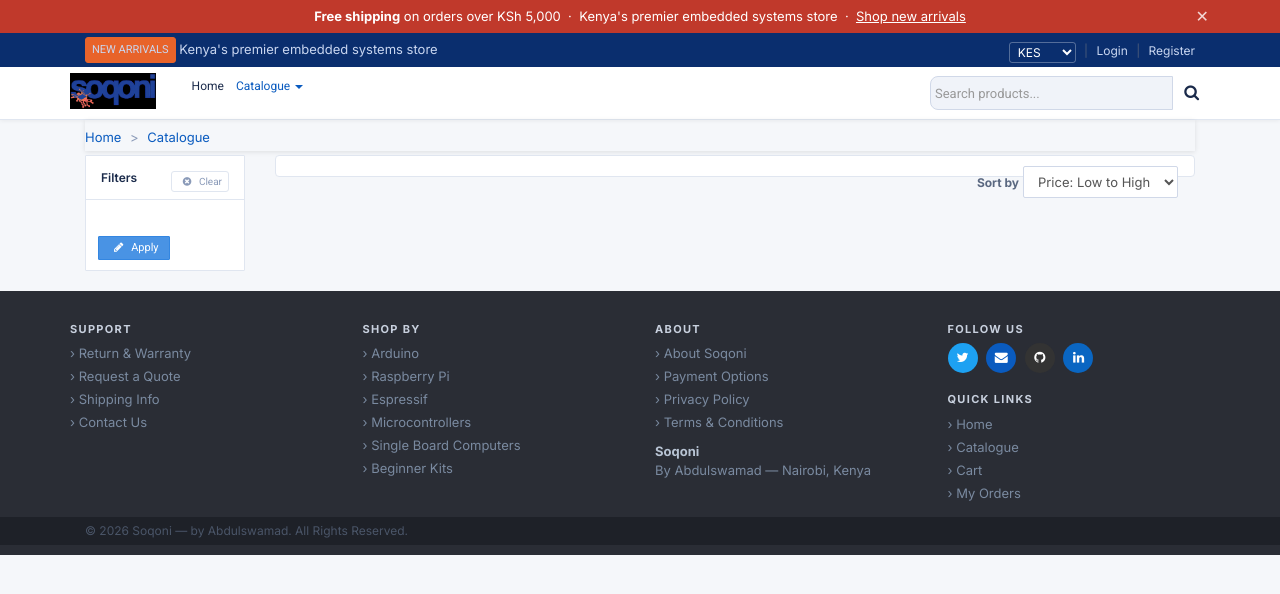
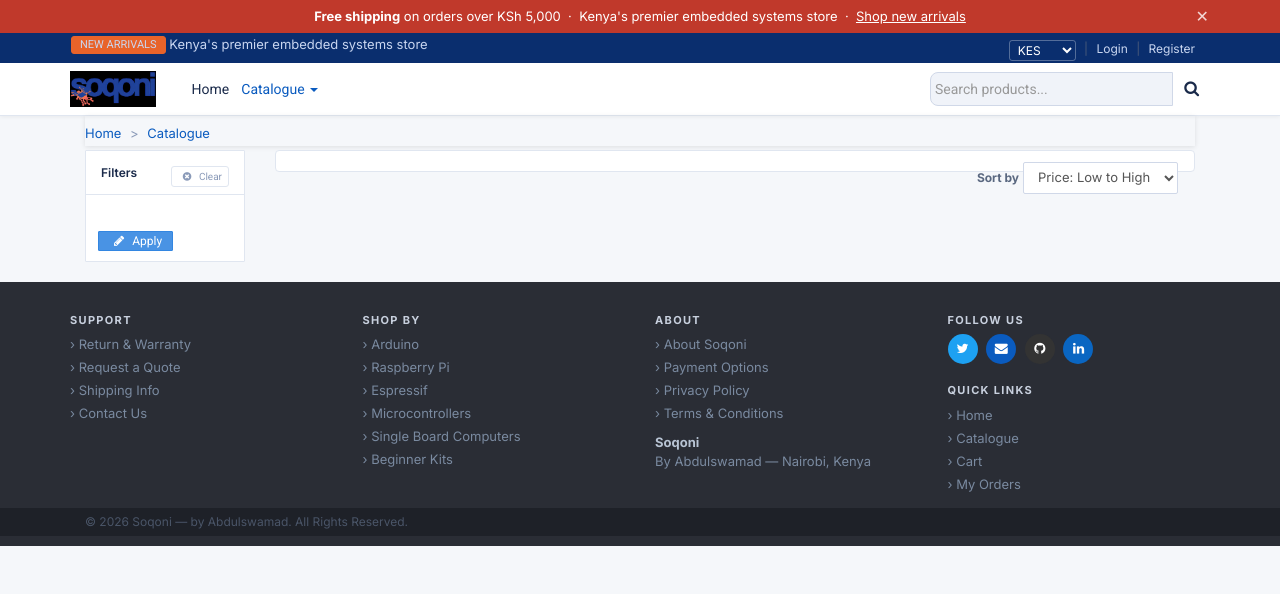
Before and after one commit to abdvswmdr/frontend-repo, a website: page public/category.html in a window 1280 px wide. Drawn offline with Linux system fonts and the light colour scheme; no server answers.

Commit message:
fixing padding

```diff
--- a/public/css/custom.css
+++ b/public/css/custom.css
@@ -13,7 +13,7 @@ h1, h2, h3, h4, h5 { font-weight: 600; }
 #top {
     background: #0a2e6e !important;
     color: #e8edf8 !important;
-    padding: 4px 0 !important;
+    padding: 2px 0 !important;
     font-size: 13px;
     white-space: nowrap;
 }
@@ -27,7 +27,9 @@ h1, h2, h3, h4, h5 { font-weight: 600; }
     background: #e8632a !important;
     border-color: #e8632a !important;
     font-size: 11px !important;
-    padding: 4px 6px !important;
+    padding: 0 8px !important;
+    margin-left: -14px;
+    align-items: center;
 }
 #top ul.menu > li + li:before { color: #4a5a7a !important; }
 
@@ -42,11 +44,11 @@ h1, h2, h3, h4, h5 { font-weight: 600; }
 .navbar-default .navbar-nav > li > a {
     color: #1a2a4a !important;
     font-weight: 400 !important;
-    font-size: 12px;
-    padding: 4px 6px;
+    font-size: 14px;
+    padding: 0px 6px;
     text-transform: none !important;
     letter-spacing: 0 !important;
-    line-height: 30px;
+    line-height: 52px;
     border-bottom: none !important;
 }
 .navbar-default .navbar-nav > li > a:hover,
@@ -56,8 +58,10 @@ h1, h2, h3, h4, h5 { font-weight: 600; }
     border-bottom: none !important;
 }
 .navbar-brand {
-    padding: 6px 15px !important;
+    padding: 0px 15px !important;
     height: 52px !important;
+    display: flex;
+    align-items: center;
 }
 .navbar-brand img.hidden-xs {
     max-height: 36px;
@@ -98,7 +102,7 @@ h1, h2, h3, h4, h5 { font-weight: 600; }
 .navbar-search-wrap .form-control {
     border-radius: 8px 0 0 8px !important;
     border: 1px solid #d0d8e8;
-    font-size: 13px;
+    font-size: 14px;
     height: 34px;
     padding-left: 4px;
     background: #f0f3f9;
@@ -122,7 +126,7 @@ h1, h2, h3, h4, h5 { font-weight: 600; }
     background: #0a5bbf !important;
     border-color: #0a5bbf !important;
     border-radius: 1px !important;
-    font-size: 13px;
+    font-size: 14px;
     padding: 4px 10px;
 }
 .navbar-buttons .btn.btn-primary:hover {
@@ -740,8 +744,8 @@ html, body { margin-bottom: 0 !important; padding-bottom: 0 !important; }
 }
 .sidebar-menu .checkbox input[type="checkbox"] { margin-top: 3px; }
 .sidebar-menu .btn-primary.btn-sm {
-    font-size: 11px !important;
-    padding: 3px 10px !important;
+    font-size: 12px !important;
+    padding: 0 10px !important;
     margin-top: 6px !important;
     border-radius: 1px !important;
 }
@@ -757,8 +761,8 @@ html, body { margin-bottom: 0 !important; padding-bottom: 0 !important; }
 
 /* ── Category info-bar refinements ──────────────────────── */
 .info-bar .btn-sm {
-    font-size: 11px !important;
-    padding: 2px 8px !important;
+    font-size: 12px !important;
+    padding: 0 8px !important;
     margin: 0 1px !important;
     border-radius: 1px !important;
 }
```
Also changed, not shown: public/index.html (+1 -1 lines).
